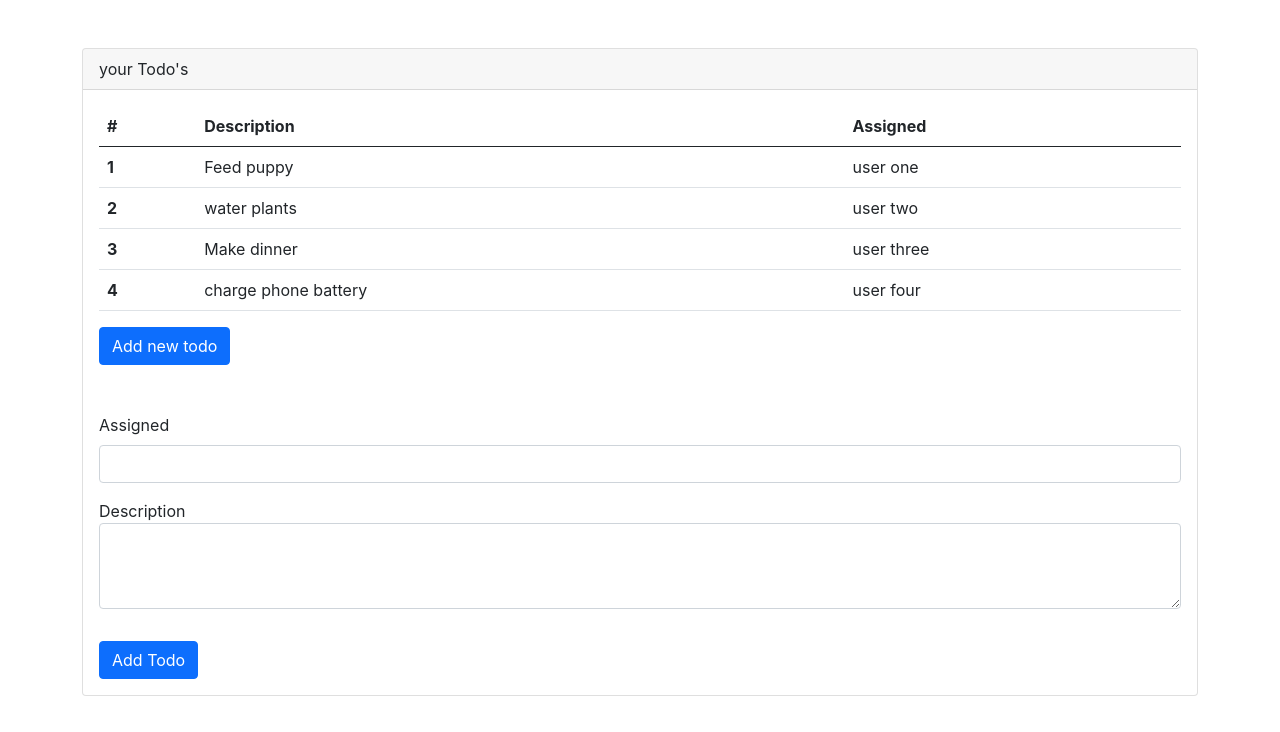
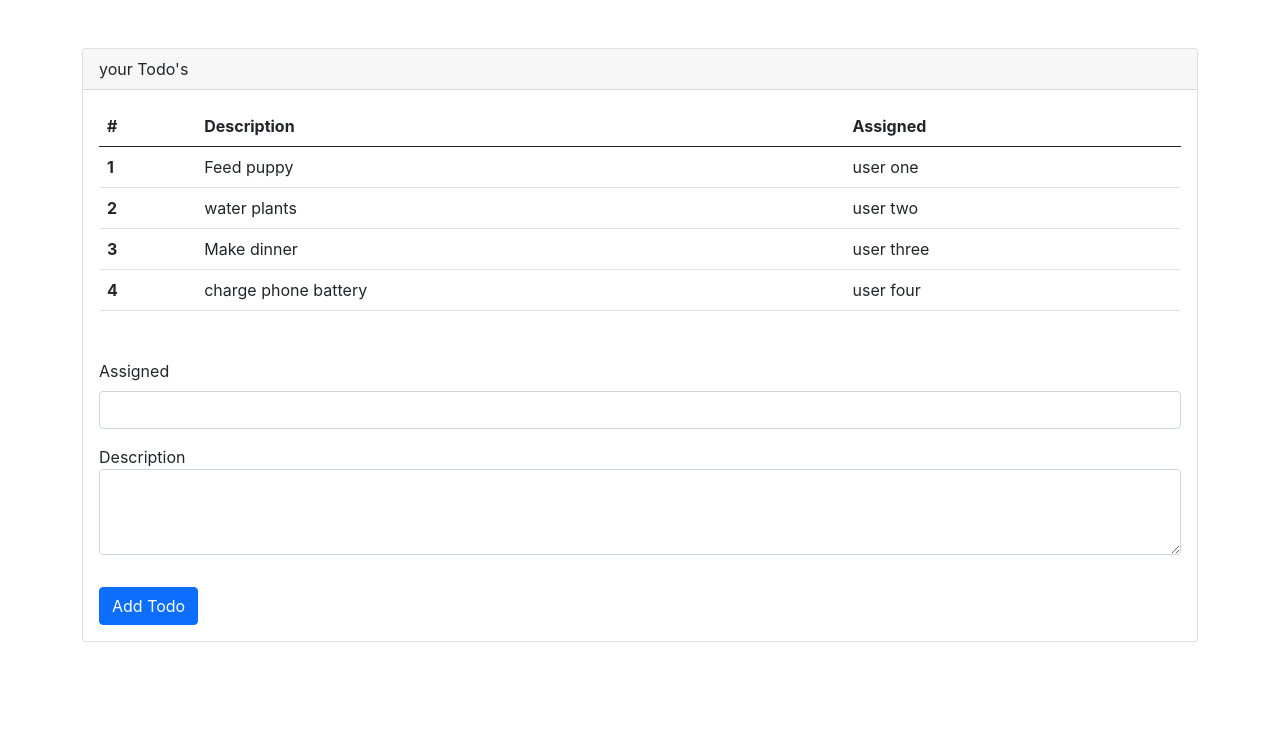
Before and after one commit to rajiv5555/ReactLearning, a React (Create React App) app in the folder react-todos/: page / in a window 1280 px wide. Shown: the top 732 px of the page. Built offline with nearby package versions, Linux system fonts and the light colour scheme.

Commit message:
add todos working full fledge

```diff
--- a/react-todos/src/App.js
+++ b/react-todos/src/App.js
@@ -11,18 +11,19 @@ function App() {
     {rowNumber:4, rowDescription:'charge phone battery', rowAssigned:'user four'}
   ])
 
-  const addTodo=()=>{
+  const addTodo=(description,assigned)=>{
     if(todos.length>0){
       const newTodo={
         rowNumber: todos.length+1,
-        rowDescription:'New todo',
-        rowAssigned:'User Three'
+        rowDescription:description,
+        rowAssigned:assigned
       };
       //todos.push(newTodo);
       setTodos(todos => [...todos,newTodo])
       console.log(todos)
         }
   }
+
 
   return (
       <div className='mt-5 container'>
@@ -32,8 +33,7 @@ function App() {
          </div>
          <div className="card-body">
          <TodoTable todos={todos}/>
-         <button className='btn btn-primary' onClick={addTodo}>Add new todo</button>
-         <NewTodoForm/>
+         <NewTodoForm addTodo={addTodo}/>
          </div>
         </div>
       </div>
--- a/react-todos/src/components/NewTodoForm.js
+++ b/react-todos/src/components/NewTodoForm.js
@@ -1,20 +1,30 @@
 import React,{useState} from 'react';
 
-function NewTodoForm(){
+function NewTodoForm(props){
 
     const [description, setDescription]=useState("");
-    const [assigned, serAssigned]=useState("");
+    const [assigned, setAssigned]=useState("");
 
-
-    const descriptionChange= (event) =>{
+// sort hand to do this
+    /*const descriptionChange= (event) =>{
         console.log('description',event.target.value)
         setDescription(event.target.value);
     }
 
     const assignedChange= (event) =>{
         console.log('assigned',event.target.value);
-        serAssigned(event.target.value);
+        setAssigned(event.target.value);
     }
+*/
+
+const submitTodo = () =>{
+  if(description !==''  && assigned!==''){
+      props.addTodo(description,assigned);
+      setDescription('');
+      setAssigned('')
+  }
+}
+
 
     return(
 
@@ -22,13 +32,13 @@ function NewTodoForm(){
             <form>
                 <div className='mb-3'>
                   <label className='form-label'>Assigned</label>
-                  <input type="text" className='form-control' required onChange={assignedChange} value={assigned}></input>
+                  <input type="text" className='form-control' required /*onChange={assignedChange}*/ onChange={e=>setAssigned(e.target.value)} value={assigned}></input>
                 </div>
                 <div className='mb-3'>
                     <label className='form-lable'>Description</label>
-                    <textarea className='form-control' rows={3} required onChange={descriptionChange} value={description}></textarea>
+                    <textarea className='form-control' rows={3} required /*onChange={descriptionChange}*/ onChange={e=>setDescription(e.target.value)} value={description}></textarea>
                 </div>
-                <button type='button' className='btn btn-primary mt-3'>Add Todo</button>
+                <button type='button' className='btn btn-primary mt-3' onClick={submitTodo}>Add Todo</button>
             </form>
 
         </div>
--- a/react-todos/src/components/TodoTable.js
+++ b/react-todos/src/components/TodoTable.js
@@ -13,6 +13,7 @@ function TodoTable(props){
             <tbody>
               {props.todos.map(todo=>(
                 <TodoRowItem
+                key={todo.rowNumber}
                 rowNumber={todo.rowNumber}
                 rowDescription={todo.rowDescription}
                 rowAssigned={todo.rowAssigned}
```
